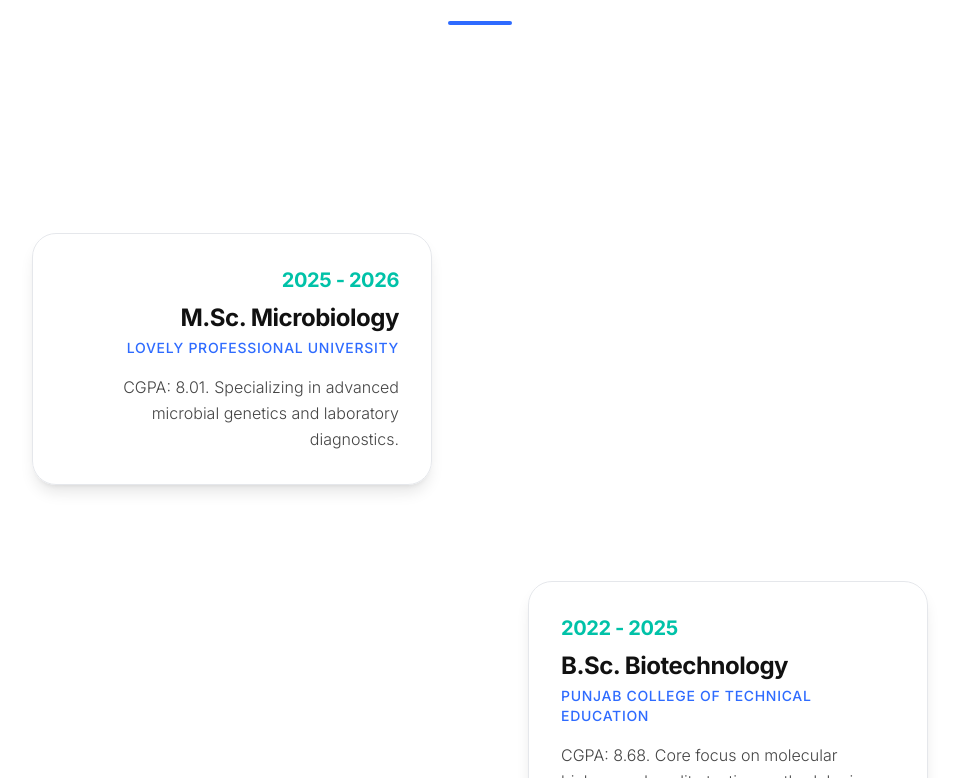
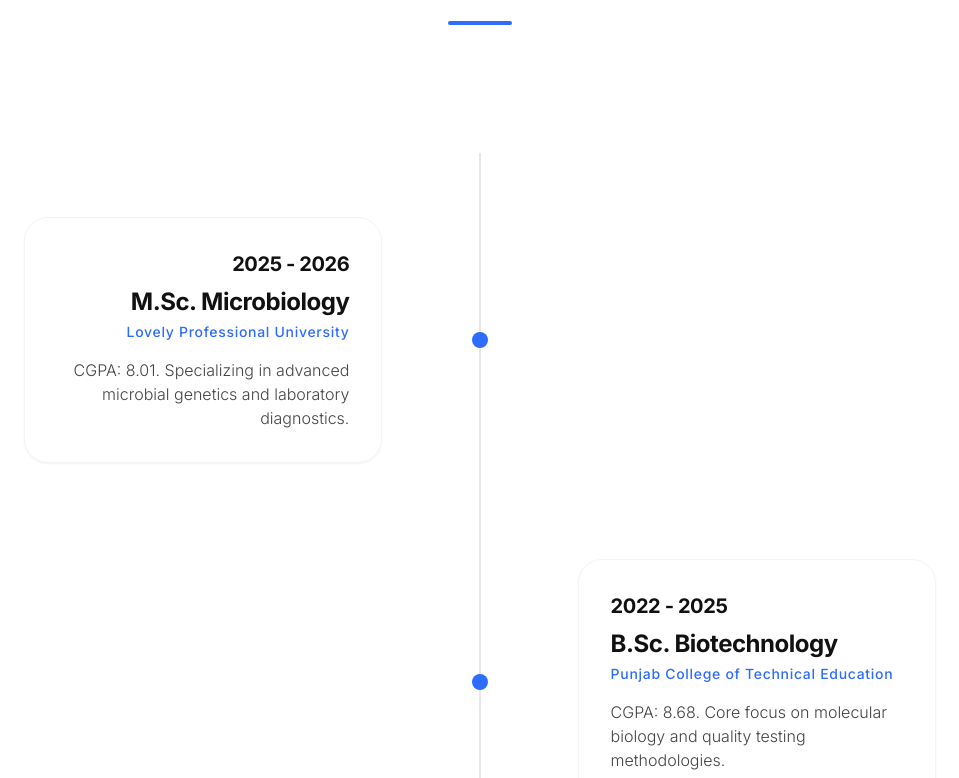
Before and after one commit to Abhinav6284/Resume, a Next.js app: page / in a window 1280 px wide. Shown: the part 5262-6040 px from the top of the page, without its empty margins (160-1119 px from the left). Built offline with nearby package versions, Linux system fonts and the light colour scheme.

Commit message:
feat: add 2D framer motion scroll timeline animations to replace 3D canvas

```diff
--- a/src/sections/Timeline.tsx
+++ b/src/sections/Timeline.tsx
@@ -1,6 +1,6 @@
 "use client";
 import React, { useRef } from "react";
-import { motion, useInView } from "framer-motion";
+import { motion, useInView, useScroll, useTransform } from "framer-motion";
 const timelineEvents = [
   {
     year: "2025 - 2026",
@@ -42,33 +42,66 @@ const TimelineEventCard = ({ event, index }: { event: TimelineEvent, index: numb
   return (
     <div
       ref={ref}
-      className={`flex flex-col md:flex-row items-center md:items-stretch ${isEven ? 'md:flex-row' : 'md:flex-row-reverse'} w-full relative min-h-[150px]`}
+      className={`flex flex-col md:flex-row items-center justify-between w-full relative min-h-[150px] md:min-h-[200px] group ${isEven ? "md:flex-row-reverse" : ""
+        }`}
     >
+      {/* Spacer for alternating layout on desktop */}
+      <div className="hidden md:block md:w-[45%]" />
 
-      <div className={`w-full md:w-1/2 pl-20 md:pl-0 ${isEven ? 'md:pr-12 md:text-right' : 'md:pl-12 md:text-left'} flex items-center`}>
+      {/* Central Timeline Node (Visible on Desktop) */}
+      <div className="hidden md:flex absolute left-1/2 -translate-x-1/2 justify-center items-center w-8 h-8 z-20">
         <motion.div
-          initial={{ opacity: 0, x: isEven ? -20 : 20 }}
-          animate={{ opacity: isInView ? 1 : 0, x: isInView ? 0 : (isEven ? -20 : 20) }}
-          transition={{ duration: 0.6, delay: 0.1 }}
-          className={`bg-white/80 border border-gray-200 p-6 md:p-8 rounded-3xl backdrop-blur-xl relative overflow-hidden shadow-lg group hover:border-primary/50 transition-all hover:shadow-xl ${isEven ? 'md:origin-right origin-left' : 'origin-left'} w-full z-10`}
+          animate={{ scale: isInView ? 1 : 0.5, opacity: isInView ? 1 : 0.3 }}
+          transition={{ duration: 0.5 }}
+          className="w-4 h-4 rounded-full bg-primary relative"
         >
-          {/* Hover Glow Background */}
-          <div className="absolute inset-0 bg-gradient-to-br from-primary/10 to-transparent opacity-0 group-hover:opacity-100 transition-opacity duration-300 pointer-events-none" />
-
-          <h4 className="text-accent font-bold text-xl mb-2">{event.year}</h4>
-          <h3 className="text-2xl font-bold text-text mb-1">{event.title}</h3>
-          <p className="text-primary font-medium text-sm mb-4 uppercase tracking-wider">{event.institution}</p>
-          <p className="text-text-secondary leading-relaxed font-light">{event.description}</p>
+          {/* Outer glow ping */}
+          <motion.div
+            animate={isInView ? { scale: [1, 2, 1], opacity: [0.5, 0, 0.5] } : { scale: 1, opacity: 0 }}
+            transition={{ duration: 2, repeat: Infinity, ease: "easeInOut" }}
+            className="absolute inset-0 rounded-full bg-primary blur-md"
+          />
         </motion.div>
       </div>
 
-      <div className="hidden md:block w-1/2" />
+      {/* Content Card */}
+      <div className={`w-full md:w-[45%] pl-12 md:pl-0 flex items-center relative z-10 ${isEven ? "md:pr-12 md:justify-end" : "md:pl-12 md:justify-start"
+        }`}>
+        {/* Mobile Node (Visible only on Mobile) */}
+        <div className="md:hidden absolute left-0 top-1/2 -translate-y-1/2 w-6 h-6 flex justify-center items-center z-20">
+          <motion.div
+            animate={{ scale: isInView ? 1 : 0.5, opacity: isInView ? 1 : 0.3 }}
+            transition={{ duration: 0.5 }}
+            className="w-3 h-3 rounded-full bg-primary"
+          />
+        </div>
+
+        <motion.div
+          initial={{ opacity: 0, x: isEven ? 20 : -20, y: 20 }}
+          animate={{ opacity: isInView ? 1 : 0, x: isInView ? 0 : (isEven ? 20 : -20), y: isInView ? 0 : 20 }}
+          transition={{ duration: 0.6, delay: 0.1, type: "spring", stiffness: 100 }}
+          className={`bg-white border border-gray-100 p-6 md:p-8 rounded-3xl relative overflow-hidden shadow-sm hover:border-primary/50 transition-all hover:shadow-xl w-full xl:w-[90%] ${isEven ? "md:text-right" : "md:text-left"
+            }`}
+        >
+          <h4 className="text-secondary font-bold text-lg md:text-xl mb-2">{event.year}</h4>
+          <h3 className="text-xl md:text-2xl font-bold text-text mb-1">{event.title}</h3>
+          <p className="text-primary font-medium text-xs md:text-sm mb-4 tracking-wider">{event.institution}</p>
+          <p className="text-text-secondary leading-relaxed font-light text-sm md:text-base">{event.description}</p>
+        </motion.div>
+      </div>
     </div>
   );
 };
 
 export default function Timeline() {
   const containerRef = useRef<HTMLDivElement>(null);
+
+  const { scrollYProgress } = useScroll({
+    target: containerRef,
+    offset: ["start center", "end center"]
+  });
+
+  const lineHeight = useTransform(scrollYProgress, [0, 1], ["0%", "100%"]);
 
   return (
     <section id="timeline" ref={containerRef} className="py-32 px-4 max-w-5xl mx-auto relative w-full z-10">
@@ -79,8 +112,17 @@ export default function Timeline() {
         <div className="w-16 h-1 bg-primary mx-auto rounded-full" />
       </div>
 
-      <div className="relative">
-        <div className="relative max-w-4xl mx-auto flex flex-col gap-12 md:gap-24 z-10 py-32">
+      <div className="relative max-w-5xl mx-auto mt-16 md:mt-32">
+        {/* Continuous Central Line Background */}
+        <div className="absolute left-[11px] md:left-1/2 top-0 bottom-0 w-[2px] bg-gray-200 -translate-x-1/2 z-0" />
+
+        {/* Animated Fill Line */}
+        <motion.div
+          style={{ height: lineHeight }}
+          className="absolute left-[11px] md:left-1/2 top-0 w-[4px] bg-gradient-to-b from-primary via-accent to-secondary -translate-x-1/2 z-10 rounded-full origin-top"
+        />
+
+        <div className="relative z-10 flex flex-col gap-16 md:gap-24 py-16">
           {timelineEvents.map((event, index) => (
             <TimelineEventCard key={index} event={event} index={index} />
           ))}
```
